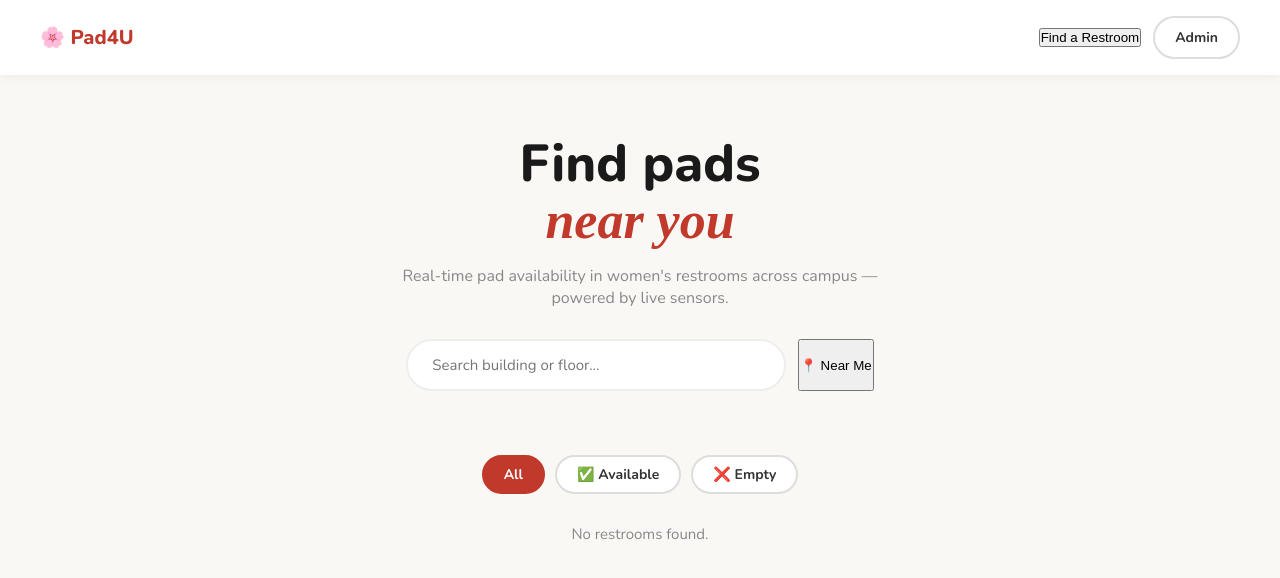
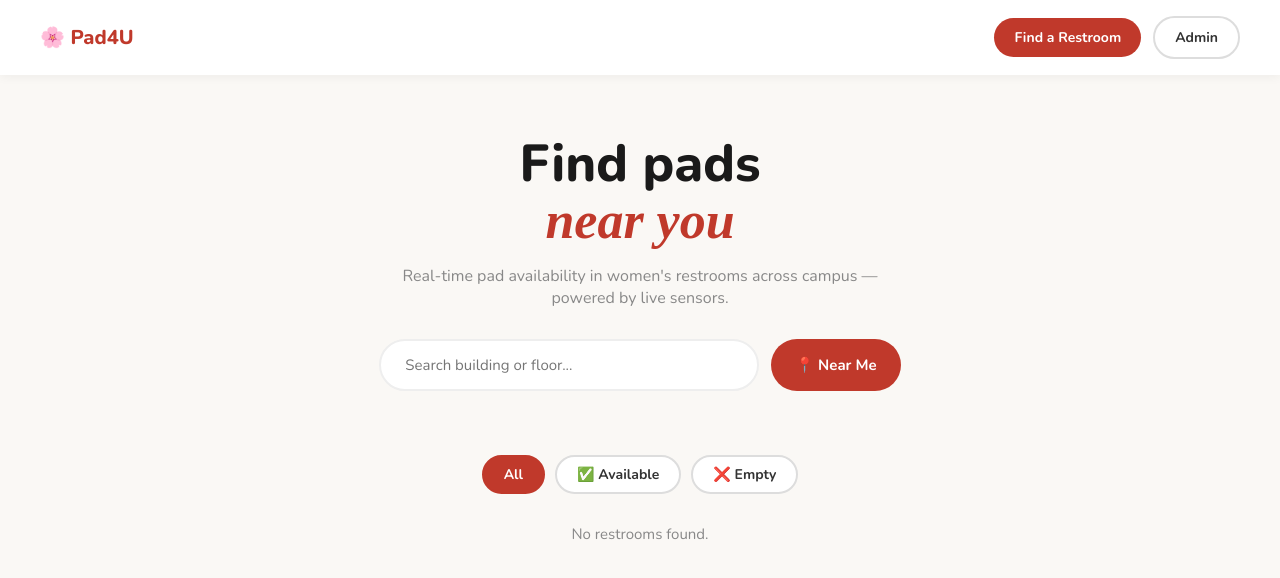
Before and after one commit to roshiniiii25/pad4umass, a plain HTML site: page index.html in a window 1280 px wide. Drawn offline with nearby package versions, Linux system fonts and the light colour scheme; no server answers; a web font is replaced by a local one.

Commit message:
Update styles.css

```diff
--- a/styles.css
+++ b/styles.css
@@ -5,6 +5,7 @@ body { font-family: 'Nunito', sans-serif; background: #faf8f5; color: #333; }
 nav { display: flex; justify-content: space-between; align-items: center; padding: 16px 40px; background: white; box-shadow: 0 2px 10px rgba(0,0,0,0.05); }
 .nav-logo { display: flex; align-items: center; gap: 8px; font-size: 20px; font-weight: 800; color: #c0392b; cursor: pointer; }
 .nav-buttons { display: flex; gap: 12px; align-items: center; }
+.btn-primary { background: #c0392b; color: white; border: none; padding: 10px 20px; border-radius: 25px; font-family: 'Nunito', sans-serif; font-weight: 700; font-size: 14px; cursor: pointer; }
 .btn-outline { background: white; color: #333; border: 2px solid #ddd; padding: 10px 20px; border-radius: 25px; font-family: 'Nunito', sans-serif; font-weight: 700; font-size: 14px; cursor: pointer; }
 
 /* HERO */
@@ -17,6 +18,7 @@ nav { display: flex; justify-content: space-between; align-items: center; paddin
 .search-bar { display: flex; justify-content: center; gap: 12px; margin-top: 30px; }
 .search-bar input { padding: 14px 24px; border-radius: 30px; border: 2px solid #eee; font-family: 'Nunito', sans-serif; font-size: 15px; width: 380px; outline: none; }
 .search-bar input:focus { border-color: #c0392b; }
+.btn-near-me { background: #c0392b; color: white; border: none; padding: 14px 24px; border-radius: 30px; font-family: 'Nunito', sans-serif; font-weight: 700; font-size: 15px; cursor: pointer; }
 /* SEARCH DROPDOWN */
 .search-wrapper { position: relative; display: inline-block; }
 .search-wrapper input { width: 380px; }
```
